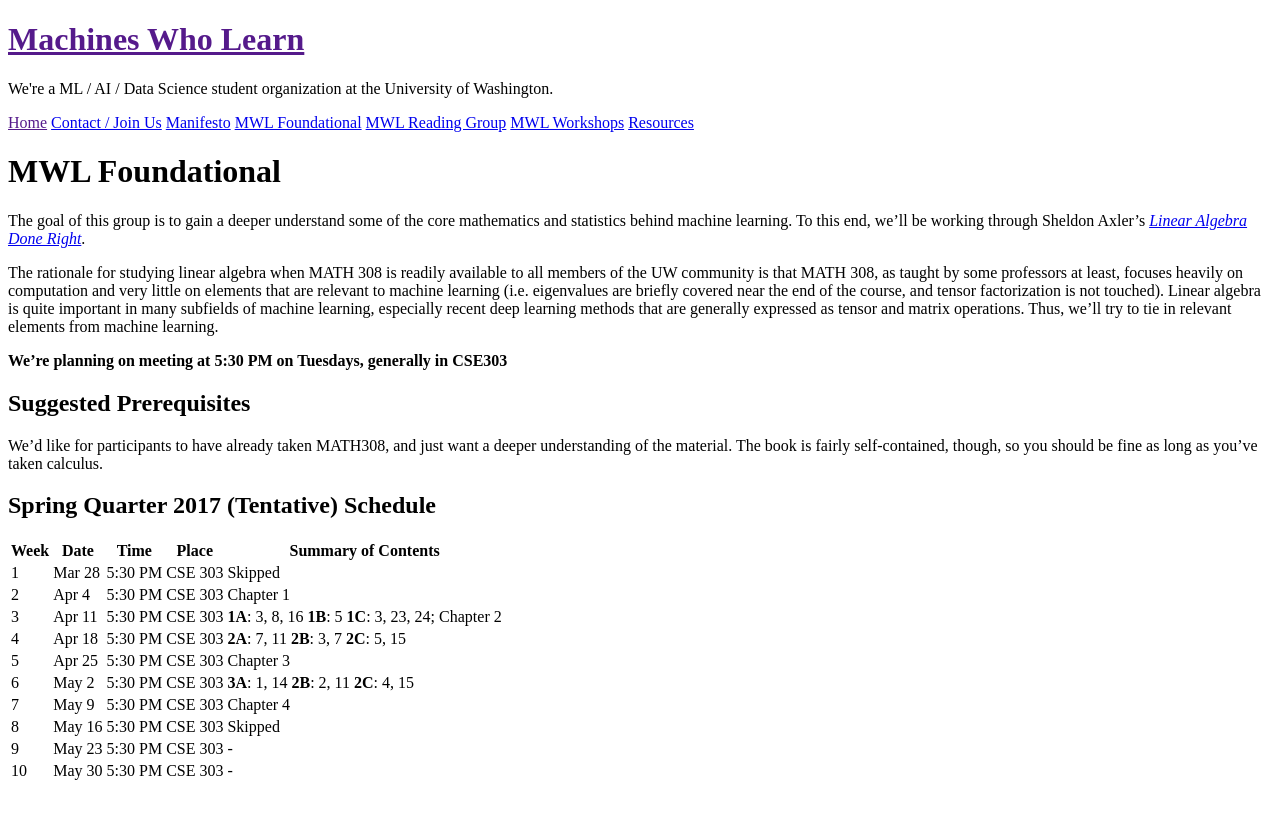
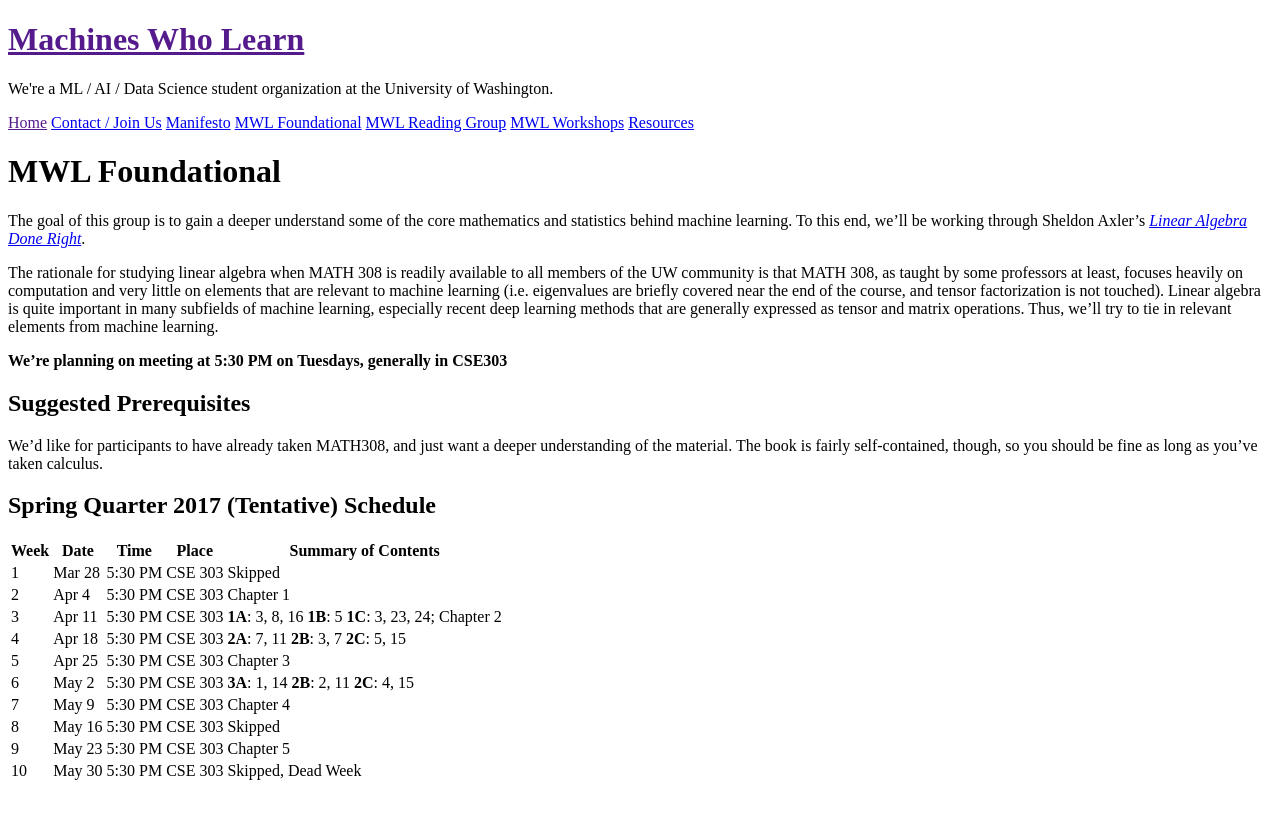
Before and after one commit to MachinesWhoLearn/machineswholearn.github.io, a Jekyll site: the page built from mwl_foundational.md, in a window 1280 px wide. Shown: the top 819 px of the page. Built offline with Jekyll 4.4.1, drawn with Linux system fonts in a browser that asks for light colours.

Commit message:
Update foundational schedule

```diff
--- a/mwl_foundational.md
+++ b/mwl_foundational.md
@@ -37,5 +37,5 @@ you should be fine as long as you've taken calculus.
 | 6 | May 2 | 5:30 PM | CSE 303 | **3A**: 1, 14 **2B**: 2, 11 **2C**: 4, 15  |
 | 7 | May 9 | 5:30 PM | CSE 303 | Chapter 4 |
 | 8 | May 16 | 5:30 PM | CSE 303 | Skipped |
-| 9 | May 23 | 5:30 PM | CSE 303 | - |
-| 10 | May 30 | 5:30 PM | CSE 303 | - |
+| 9 | May 23 | 5:30 PM | CSE 303 | Chapter 5 |
+| 10 | May 30 | 5:30 PM | CSE 303 | Skipped, Dead Week |
```
